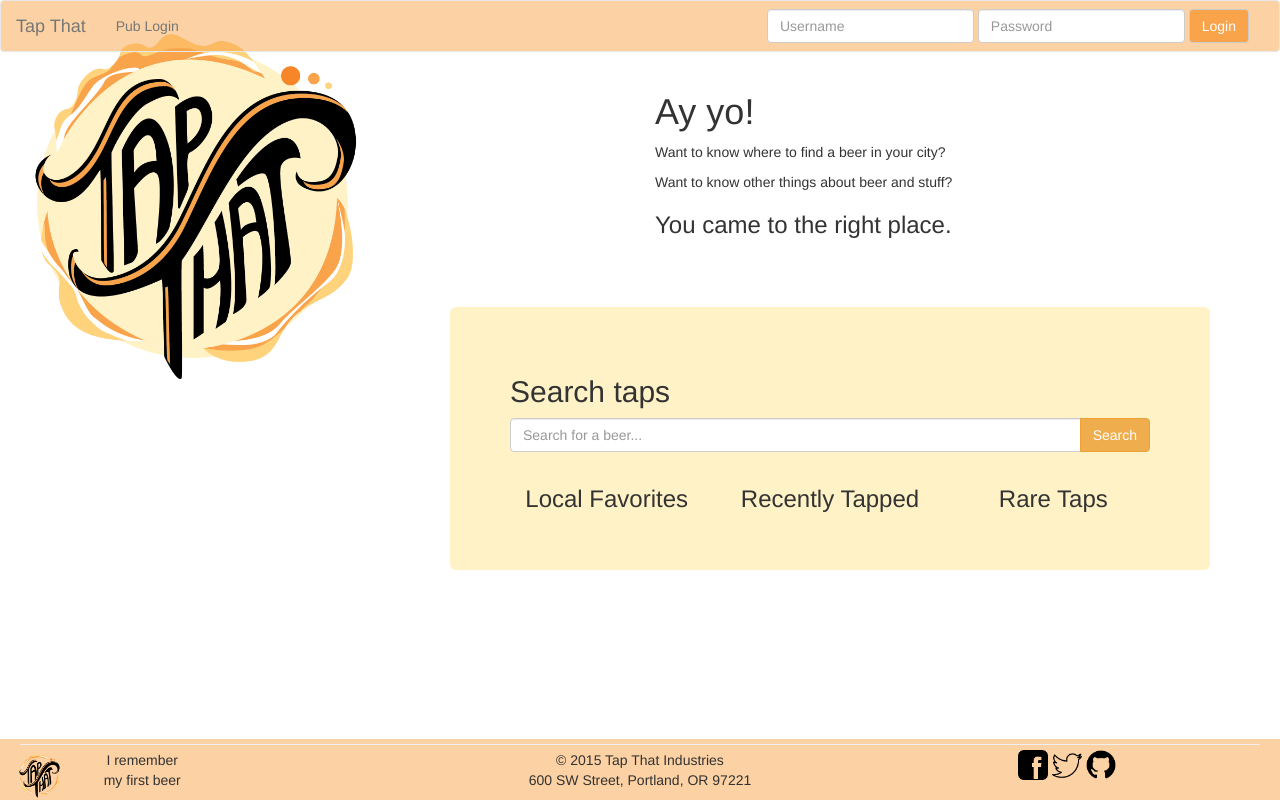
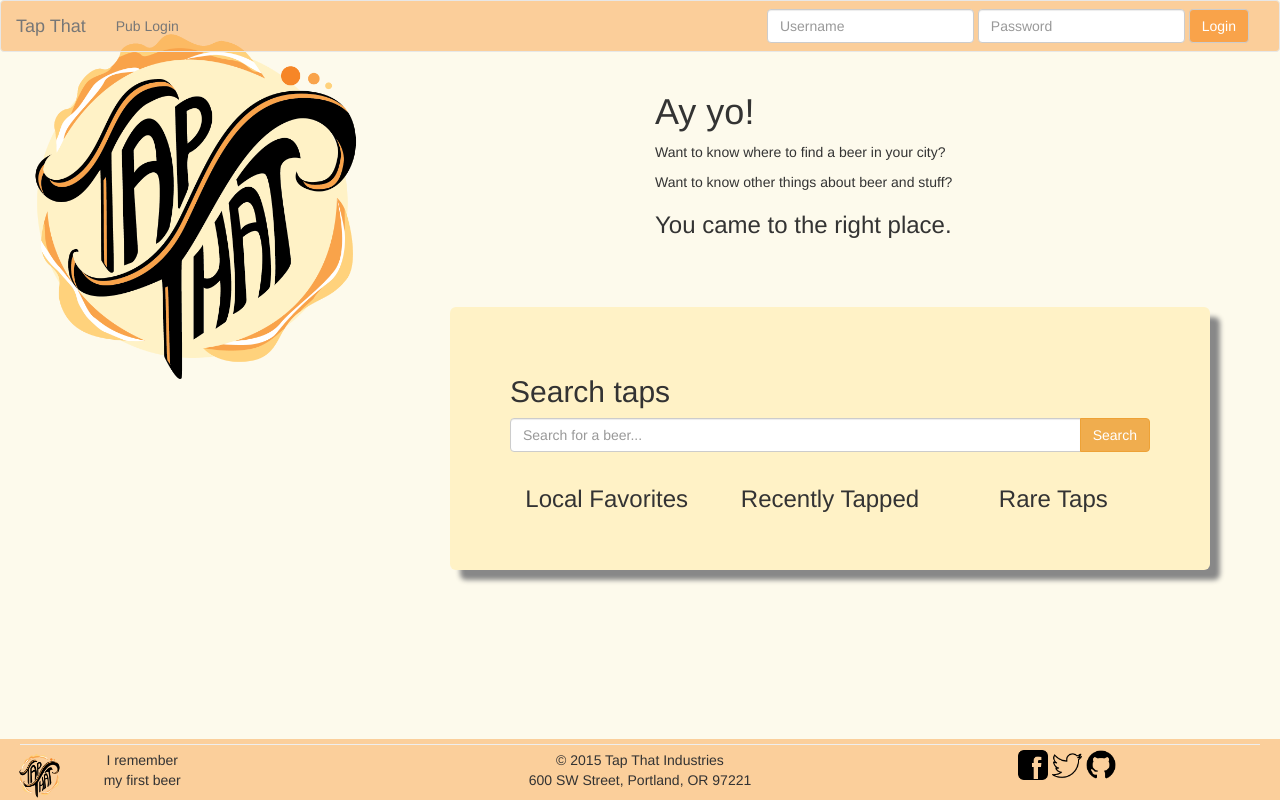
Before and after one commit to tlongren/tapThat, a PHP site: template views/index.html.twig in a window 1280 px wide. Run offline with PHP 8.4, Linux system fonts and the light colour scheme; the template is opened without the code that fills it, so the values that code supplies are empty; some libraries are stand-ins or nearby versions.

Commit message:
add additional styles

```diff
--- a/web/css/styles.css
+++ b/web/css/styles.css
@@ -1,5 +1,9 @@
 hr {
     margin: 5px;
+}
+
+body {
+    background-color: rgb(253,250,236);
 }
 
 .right {
@@ -41,6 +45,7 @@ hr {
 .jumbotron {
     background-color: rgba(255,242,198,1);
     max-height: 75%;
+    box-shadow: 10px 10px 5px #888888;
 }
 
 .background {
```
